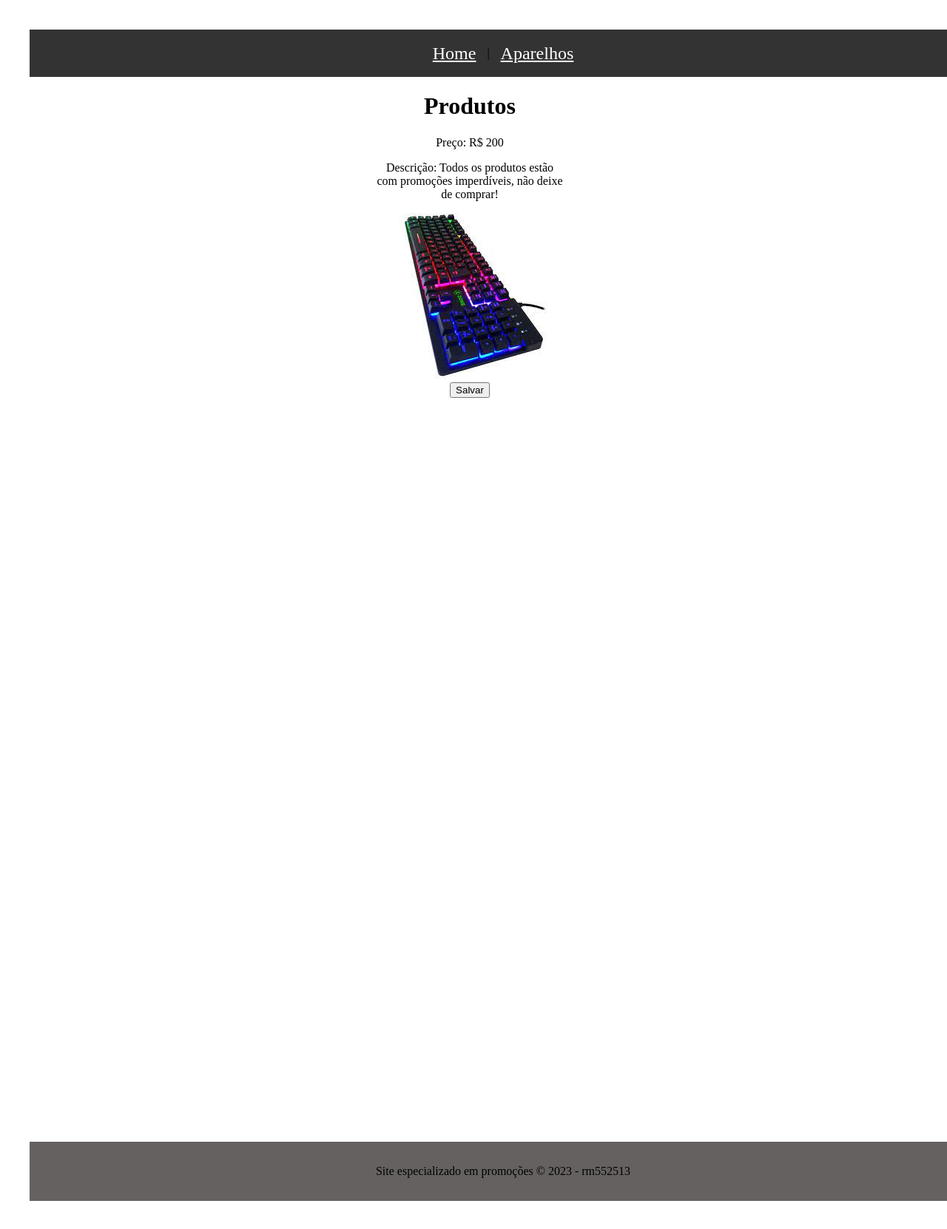
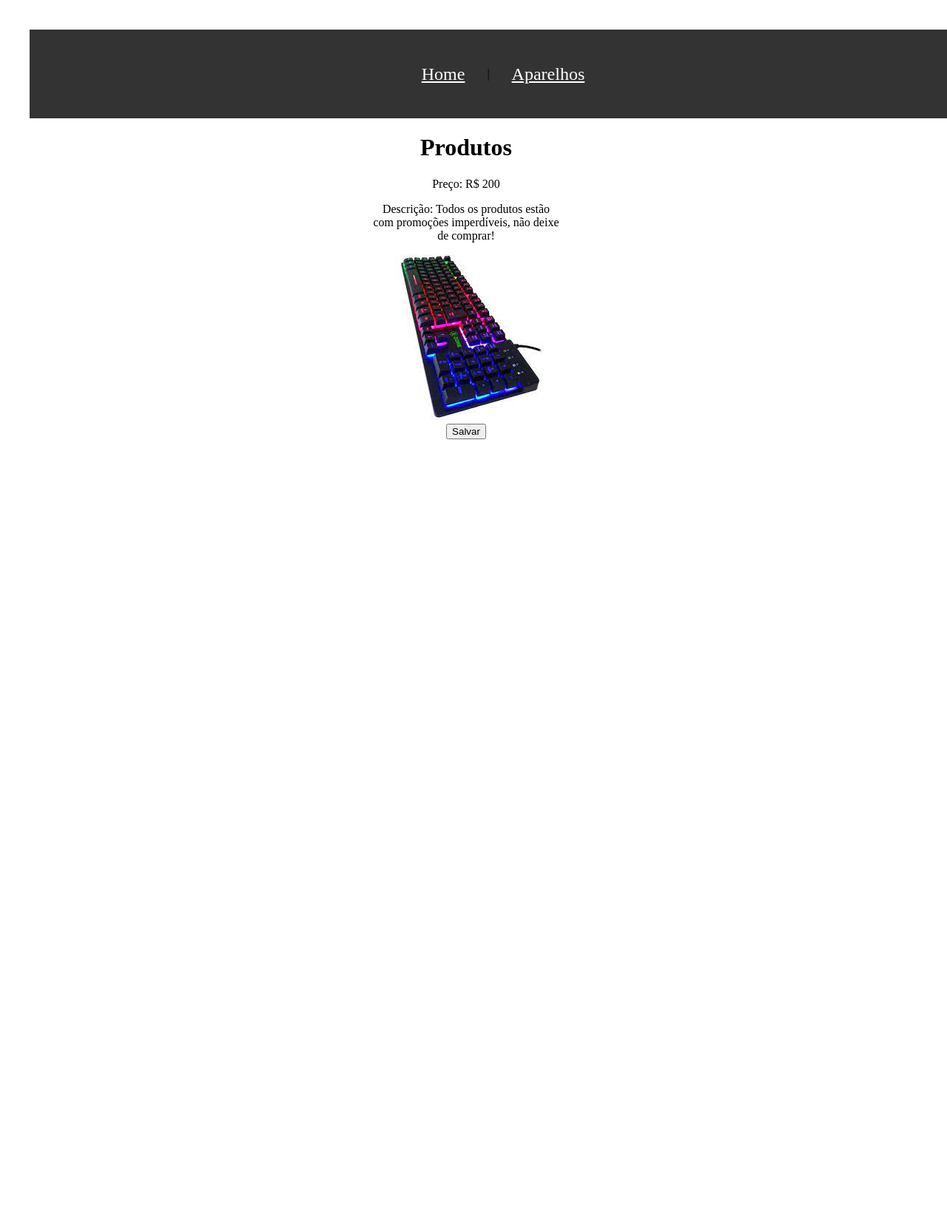
Before and after one commit to anapaulans/aula-rotas, a React (Vite) app: page /produtos/editar/1 in a window 1280 px wide. Shown: the top 1662 px of the page at 74% size. Built offline with nearby package versions, Linux system fonts and the light colour scheme.

Commit message:
estilizando

```diff
--- a/src/App.css
+++ b/src/App.css
@@ -5,48 +5,12 @@
   text-align: center;
 }
 
-.logo {
-  height: 6em;
-  padding: 1.5em;
-  will-change: filter;
-  transition: filter 300ms;
-}
-.logo:hover {
-  filter: drop-shadow(0 0 2em #646cffaa);
-}
-.logo.react:hover {
-  filter: drop-shadow(0 0 2em #61dafbaa);
-}
-
-@keyframes logo-spin {
-  from {
-    transform: rotate(0deg);
-  }
-  to {
-    transform: rotate(360deg);
-  }
-}
-
-@media (prefers-reduced-motion: no-preference) {
-  a:nth-of-type(2) .logo {
-    animation: logo-spin infinite 20s linear;
-  }
-}
-
-.card {
-  padding: 2em;
-}
-
-.read-the-docs {
-  color: #888;
-}
-
 nav{
   display : flex ; width: 100vw;
   justify-content: center; align-items: center;
-  height: 8vh; background-color: #333;
+  height: 15vh; background-color: #333;
 
-  & a{color:white; font-size: 1.5em; padding: 15px;}
+  & a{color:white; font-size: 1.5em; padding: 30px;}
 }
 
 
@@ -54,7 +18,7 @@ nav{
   background-color: #fff;
   border: 1px solid #333;
   box-shadow: rgba(0, 0, 0, 0.34) 4px 6px 8px;
-  margin: 1.5rem 0;
+  margin: 2rem 0;
   padding: 0.5rem;
   width: 400px;
   flex-direction: column;
@@ -70,13 +34,13 @@ nav{
 
 main{ display: flex; width: 20vw;
   flex-direction: column; justify-content: center;
-  align-items: center; height: 180vh;
+  align-items: center; height: 400vh;
   display: inline-block;
-  margin-right: 10px;
+  margin-right: 20px;
 }
 
 footer{
   display: flex; width: 100vw; justify-content: center;
-  align-items: center; height: 10vh;
+  align-items: center; height: 20vh;
   background-color: #666161;
 }
--- a/src/routes/Home/Home.jsx
+++ b/src/routes/Home/Home.jsx
@@ -5,15 +5,15 @@ export default function Home() {
           <section>
             <h2>Promoções do dia</h2>
             <article class="news-item">
-              <img src="public/img celular.png" alt="Imagem do produto 1" />
+              <img src="./img celular.png" alt="Imagem do produto 1" />
               <h3>Apple iPhone 13</h3>
               <p>Apple iPhone 13 128GB Meia-noite Tela 6,1” 12MP</p>
               <a href="#">R$ 4.099,00 no Pix</a>
           </article>
             <article class="news-item">
-              <img src="public/img macbook.jpg" alt="Imagem do produto 2" />
+              <img src="./img macbook.jpg" alt="Imagem do produto 2" />
               <h3>MacBook Air 13</h3>
-              <p>Processador M1 da Apple com CPU 8‑core e GPU 7‑core, 8GB RAM, 256GB - Cinza Espacial</p>
+              <p>Processador M1 da Apple com CPU 8 core e GPU 7 core, 8GB RAM, 256GB - Cinza Espacial</p>
               <a href="#">R$ 7.639,00 no PIX</a>
           </article>
           </section>
```
